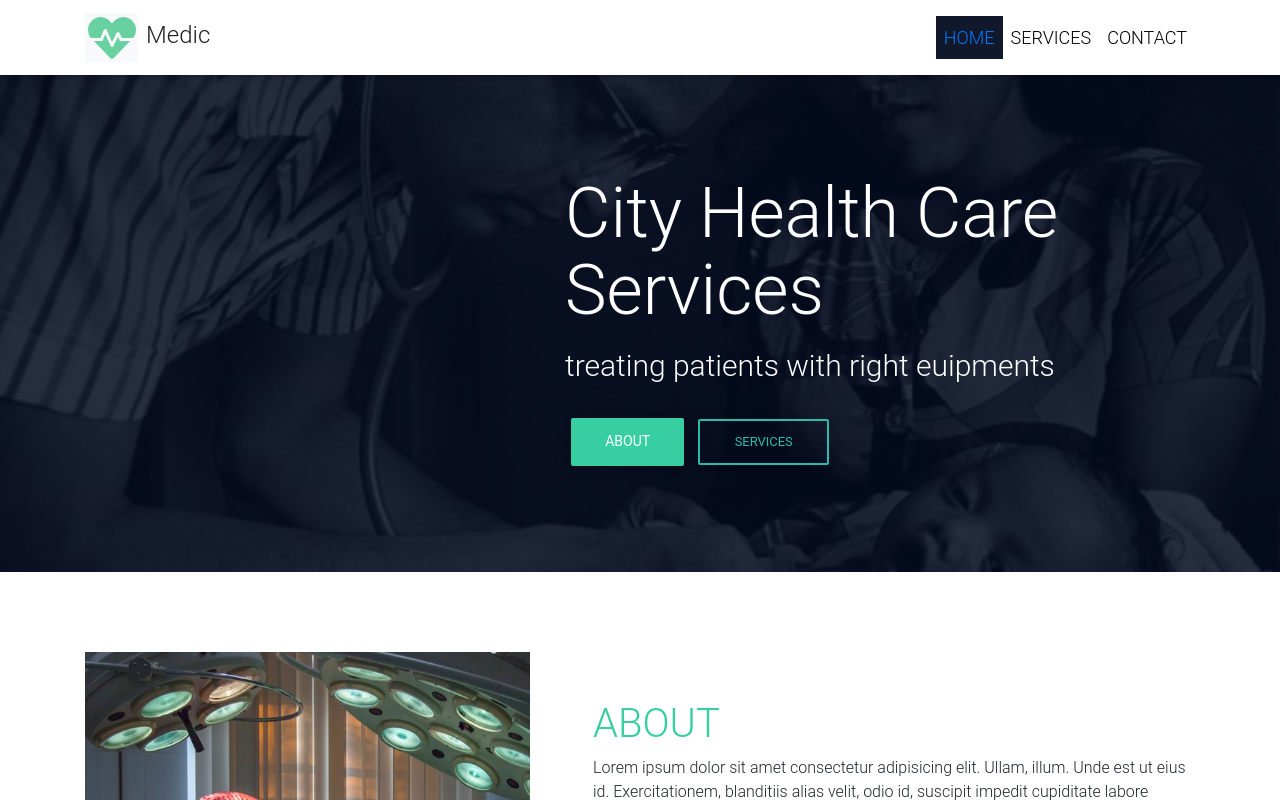
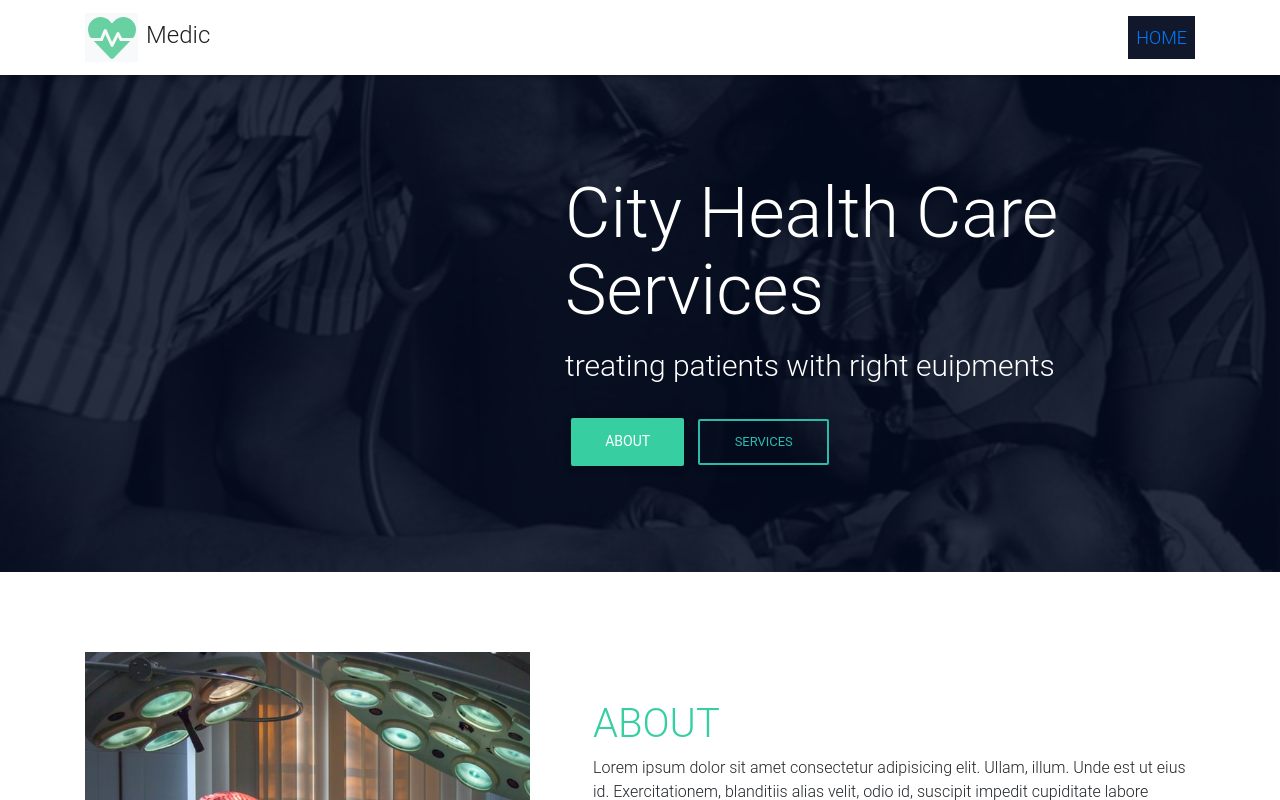
Before and after one commit to Ademayowa/medical_city_hospital, a React (Create React App) app: page / in a window 1280 px wide. Shown: the top 800 px of the page. Built offline with nearby package versions, Linux system fonts and the light colour scheme; the HTML template or start-up script is replaced by a standard one.

Commit message:
clean navbar folder

```diff
--- a/src/components/layout/Navbar.js
+++ b/src/components/layout/Navbar.js
@@ -41,24 +41,6 @@ const Navbar = ({ history }) => {
                   Home
                 </Link>
               </li>
-              <li className='nav-item'>
-                <Link
-                  className='nav-link'
-                  to='/services'
-                  style={isActive(history, '/services')}
-                >
-                  Services
-                </Link>
-              </li>
-              <li className='nav-item'>
-                <Link
-                  className='nav-link'
-                  to='/contact'
-                  style={isActive(history, '/contact')}
-                >
-                  Contact
-                </Link>
-              </li>
             </ul>
           </div>
         </div>
```
